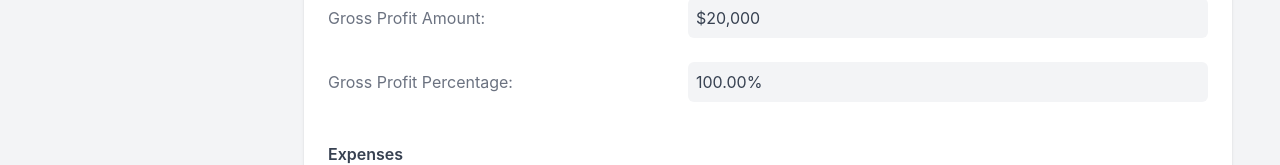
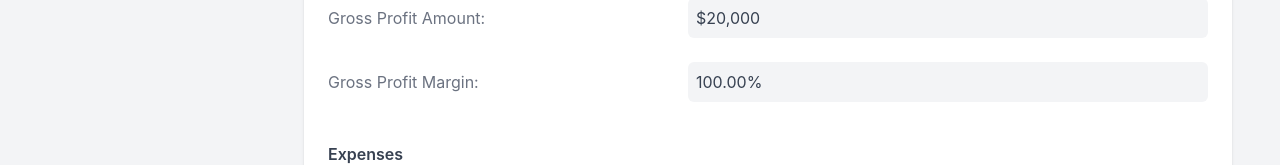
Before and after one commit to dyingbreed12/real-estate-ledger, a Next.js app: page / in a window 1280 px wide. Shown: the part 1000-1165 px from the top of the page. Built offline with nearby package versions, Linux system fonts and the light colour scheme.

Commit message:
Fix localstorage issue and net profit, margin calculation change net profit percentage label

```diff
--- a/app/page.tsx
+++ b/app/page.tsx
@@ -34,10 +34,11 @@ export default function DashboardPage() {
       if (storedEmployees) {
         try {
           const parsed = JSON.parse(storedEmployees);
+          // Stronger validation: Check if it's an array and if all items are objects
           if (Array.isArray(parsed) && parsed.every(emp => typeof emp === 'object' && emp !== null)) {
             parsedEmployees = parsed as Employee[];
           } else {
-              // Clear invalid data
+            // Invalid data found, log a warning and clear it
             console.warn("Invalid employees data in localStorage. Clearing it.");
             localStorage.removeItem("employees");
           }
@@ -48,6 +49,7 @@ export default function DashboardPage() {
       }
       setEmployees(parsedEmployees);
 
+      // Repeat the same validation pattern for other items as needed
       const storedAddress = localStorage.getItem("address");
       setAddress(typeof storedAddress === 'string' ? storedAddress : DEFAULT_ADDRESS);
 
@@ -61,9 +63,10 @@ export default function DashboardPage() {
       setAssignmentFee(storedAssignmentFee && !isNaN(Number(storedAssignmentFee)) ? Number(storedAssignmentFee) : DEFAULT_ASSIGNMENT_FEE);
 
     } catch (error) {
+      // This catch block handles any other unexpected localStorage access errors.
       console.error("An error occurred while accessing localStorage:", error);
-        // Clear all local storage data if a general error occurs
-        localStorage.clear();
+      localStorage.clear(); // Clear all data as a failsafe
+      // Reset all states to default values
       setEmployees(DEFAULT_EMPLOYEES);
       setAddress(DEFAULT_ADDRESS);
       setOwnershipType(DEFAULT_OWNERSHIP_TYPE);
@@ -125,10 +128,8 @@ export default function DashboardPage() {
           setAssignmentFee={setAssignmentFee}
           ownershipType={ownershipType}
           ownershipPercentage={ownershipPercentage}
-          onCalculate={(calculatedNetProfit, calculatedNetProfitMargin) => {
-            setNetProfit(calculatedNetProfit);
-            setNetProfitMargin(calculatedNetProfitMargin);
-          }}
+          setNetProfit={setNetProfit}
+          setNetProfitMargin={setNetProfitMargin}
         />
       </section>
 
--- a/components/Calculator.tsx
+++ b/components/Calculator.tsx
@@ -8,7 +8,8 @@ type CalculatorProps = {
   setAssignmentFee: React.Dispatch<React.SetStateAction<number>>;
   ownershipType: OwnershipType;
   ownershipPercentage: number;
-  onCalculate: (netProfit: number, netProfitMargin: number) => void;
+  setNetProfit: React.Dispatch<React.SetStateAction<number>>;
+  setNetProfitMargin: React.Dispatch<React.SetStateAction<number>>;
 };
 
 export default function Calculator({
@@ -17,7 +18,8 @@ export default function Calculator({
   setAssignmentFee,
   ownershipType,
   ownershipPercentage,
-  onCalculate,
+  setNetProfit,
+  setNetProfitMargin,
 }: CalculatorProps) {
   const [selectedEmployeeId, setSelectedEmployeeId] = useState<number | null>(
     employees.length > 0 ? employees[0].id : null
@@ -85,7 +87,7 @@ export default function Calculator({
         : (yourAssignmentFee * c.commissionValue) / 100;
       return total + calculatedAmount;
     }, 0);
-  }, [selectedEmployee, yourAssignmentFee, employees]); // Added employees to the dependency array
+  }, [selectedEmployee, yourAssignmentFee, employees]);
 
   const totalExpenses = useMemo(() => {
     const baseFee = plMode === "Assignment" ? assignmentFee : totalAssignmentFeeNovation;
@@ -106,28 +108,29 @@ export default function Calculator({
   }, [grossProfit, assignmentFee, totalAssignmentFeeNovation, plMode]);
 
   const netProfit = useMemo(() => {
-    const baseProfit = grossProfit - totalExpenses;
-
-    if (plMode === "Novation") {
-        return baseProfit
-    }
-
-    return baseProfit;
-  }, [grossProfit, totalExpenses, plMode]);
+    return grossProfit - totalExpenses;
+  }, [grossProfit, totalExpenses]);
 
   const totalExpensesPercentage = useMemo(() => {
-    // The spreadsheet only shows a percentage for Lead Generation in the expenses section.
-    // The Net Profit percentage is derived from Gross Profit % minus Lead Gen %.
-    return expenses.leadGen.percentage;
-  }, [expenses]);
+    const baseFee = plMode === "Assignment" ? assignmentFee : totalAssignmentFeeNovation;
+    const totalAmount = expenses.leadGen.amount + expenses.software.amount + expenses.other.amount;
+    const totalPercentage = expenses.leadGen.percentage + expenses.software.percentage + expenses.other.percentage;
+
+    if (totalPercentage > 0) {
+      return totalPercentage;
+    } else {
+      return baseFee > 0 ? (totalAmount / baseFee) * 100 : 0;
+    }
+  }, [expenses, assignmentFee, totalAssignmentFeeNovation, plMode]);
 
   const netProfitMargin = useMemo(() => {
     return grossProfitPercentage - totalExpensesPercentage;
   }, [grossProfitPercentage, totalExpensesPercentage]);
 
   useEffect(() => {
-    onCalculate(netProfit, netProfitMargin);
-  }, [netProfit, netProfitMargin, onCalculate]);
+    setNetProfit(netProfit);
+    setNetProfitMargin(netProfitMargin);
+  }, [netProfit, netProfitMargin, setNetProfit, setNetProfitMargin]);
 
   const handleExpenseChange = (expenseKey: keyof typeof expenses, field: 'amount' | 'percentage', value: number) => {
     setExpenses(prev => ({
@@ -229,9 +232,9 @@ export default function Calculator({
           <h3 className="text-md font-semibold text-gray-700 pt-4">Commissions & Costs</h3>
           <div className="space-y-2">
             {[{ label: "Buyer Agent", key: "buyerAgentPercentage", amount: buyerAgentAmount },
-             { label: "Listing Agent", key: "listingAgentPercentage", amount: listingAgentAmount },
-             { label: "Closing Costs", key: "closingCostsPercentage", amount: closingCostsAmount }]
-             .map((item) => (
+              { label: "Listing Agent", key: "listingAgentPercentage", amount: listingAgentAmount },
+              { label: "Closing Costs", key: "closingCostsPercentage", amount: closingCostsAmount }]
+              .map((item) => (
               <div key={item.key} className="flex items-center space-x-2">
                 <label className="text-gray-500 w-2/5">{item.label}:</label>
                 <div className="relative flex-1">
@@ -326,7 +329,7 @@ export default function Calculator({
         </span>
         </div>
       <div className="flex items-center space-x-2">
-        <label className="text-gray-500 w-2/5">Gross Profit Percentage:</label>
+        <label className="text-gray-500 w-2/5">Gross Profit Margin:</label>
         <span className="p-2 flex-1 rounded-md bg-gray-100 text-gray-700">
           {grossProfitPercentage.toFixed(2)}%
         </span>
--- a/components/EmployeeList.tsx
+++ b/components/EmployeeList.tsx
@@ -1,5 +1,5 @@
 "use client";
-import { useState } from "react";
+import { useState, useEffect } from "react";
 import type { Employee, Commission } from "@/app/types";
 
 type EmployeeListProps = {
@@ -28,6 +28,18 @@ export default function EmployeeList({ employees = [], setEmployees }: EmployeeL
     "Underwriter",
     "Other",
   ] as const;
+
+  // Initialize commissionInputs state for new employees added via props
+  useEffect(() => {
+    employees.forEach(emp => {
+      if (!commissionInputs[emp.id]) {
+        setCommissionInputs(prev => ({
+          ...prev,
+          [emp.id]: { name: "", salaryValue: 0, commissionValue: 0 }
+        }));
+      }
+    });
+  }, [employees, commissionInputs]);
 
   const addEmployee = () => {
     if (!newEmployeeName.trim()) return;
```
Also changed, not shown: components/Address.tsx (line endings or trailing spaces). Lines whose indentation alone changed are shown as unchanged.
